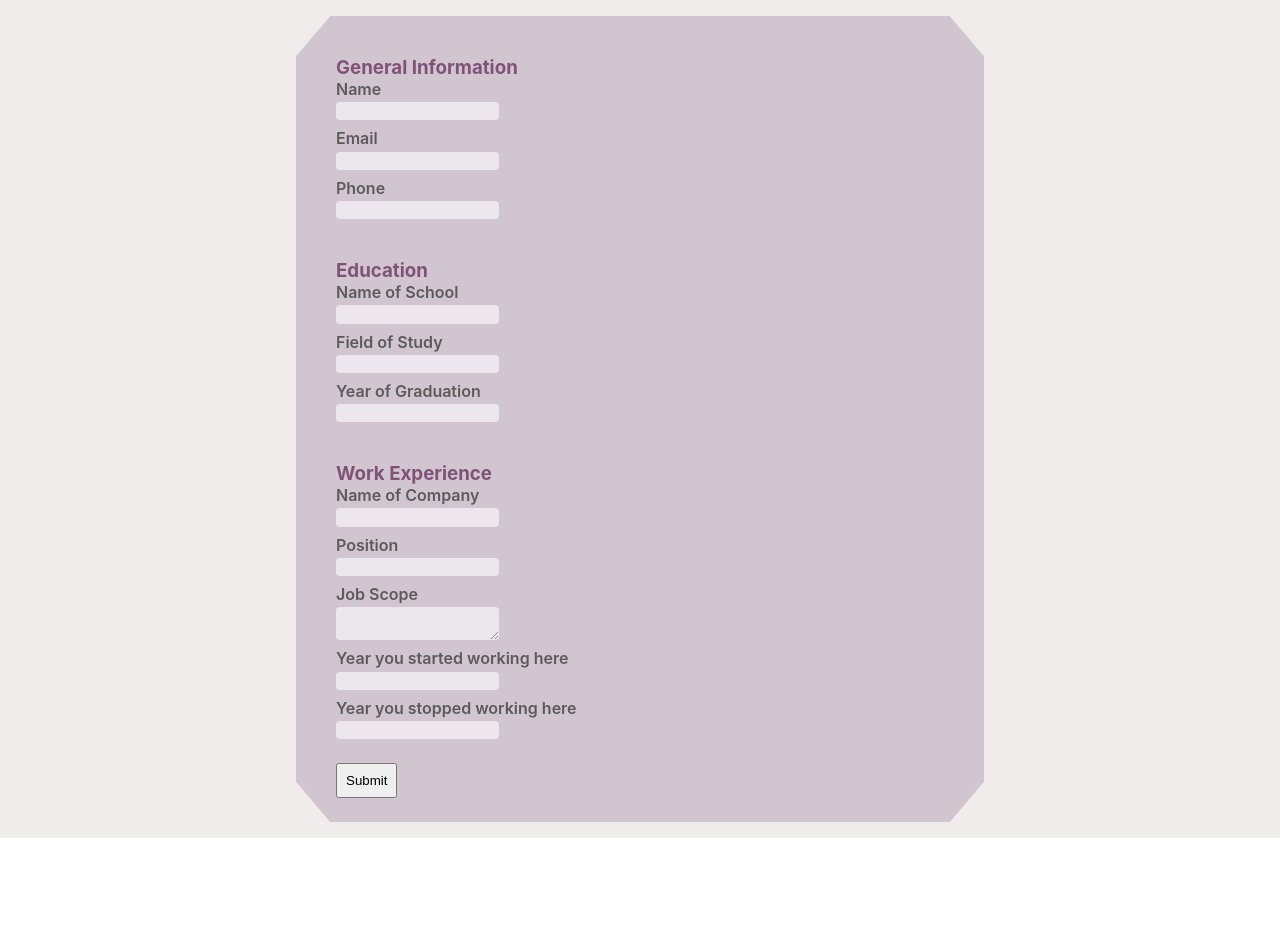
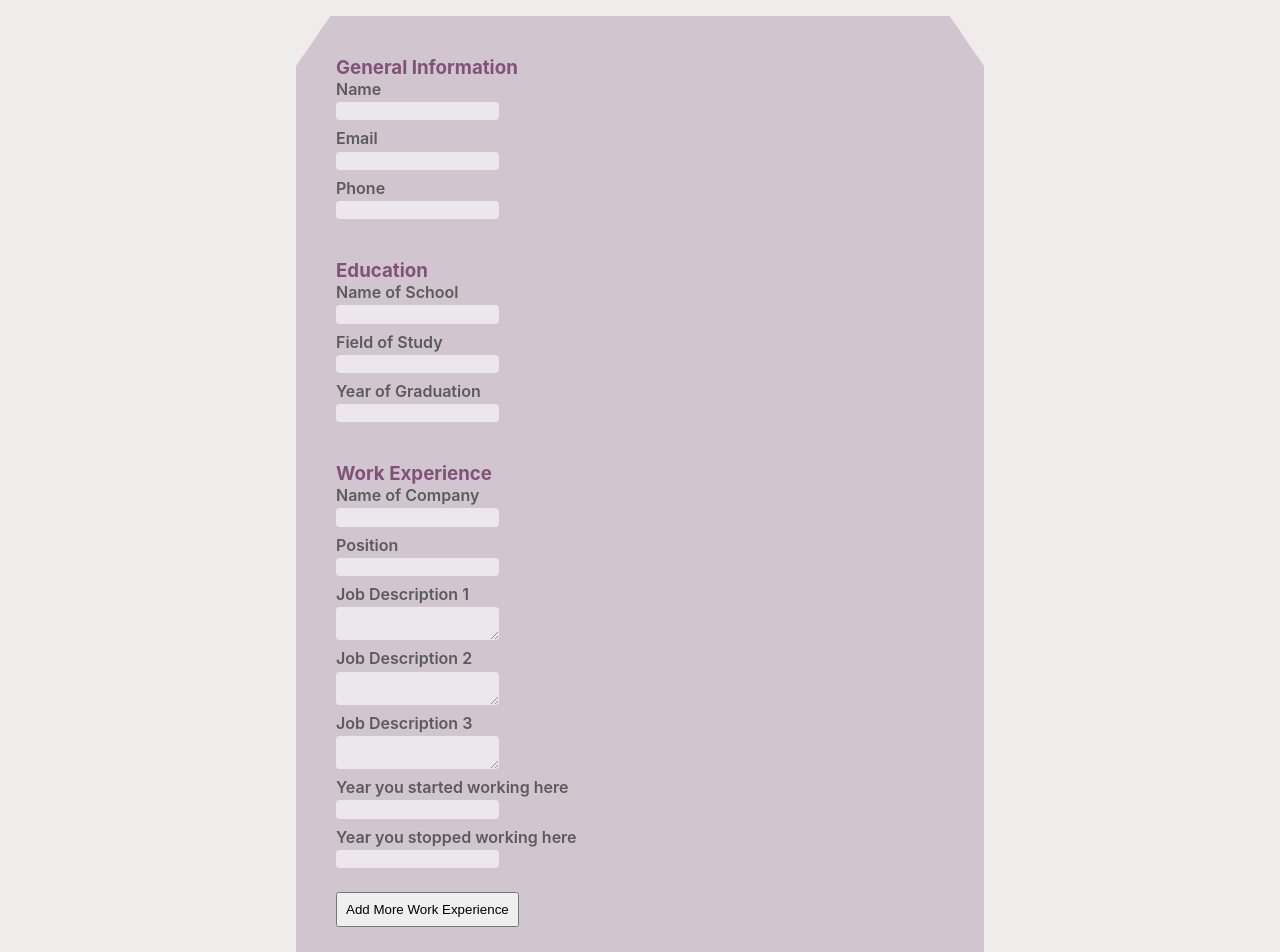
Before and after one commit to viiiofpentacles/cv-form, a React (Create React App) app: page / in a window 1280 px wide. Shown: the top 952 px of the page. Before the commit the page ends 838 px from the top, so only its background shows below. Built offline with nearby package versions, Linux system fonts and the light colour scheme.

Commit message:
Exported work experience section

```diff
--- a/src/App.js
+++ b/src/App.js
@@ -4,6 +4,7 @@ import React, { Component } from "react";
 import GeneralInfo from "./components/GeneralInfo";
 import Education from "./components/Education";
 import Work from "./components/Work";
+import Workexp from "./components/Workexp";
 
 class App extends Component {
   constructor() {
@@ -22,10 +23,20 @@ class App extends Component {
         gradYear: '',
         company: '',
         position: '',
-        jobScope: '',
+        jobScope1: '',
+        jobScope2: '',
+        jobScope3: '',
         yearStart: '',
         yearEnd: '',
-    }
+        company2Hidden: true,
+        company2: '',
+        position2: '',
+        jobScope12: '',
+        jobScope22: '',
+        jobScope32: '',
+        yearStart2: '',
+        yearEnd2: ''
+        }
   }
 
   onSubmitTask(e) {
@@ -90,28 +101,9 @@ class App extends Component {
       </div>
       <div className='work-section'>
       <h3>Work Experience</h3>
-                <label>
-                Name of Company
-                <input name = 'company' type = 'text' value = {this.state.company} onChange = {this.handleChange} required/>
-                </label>
-                <label>
-                Position
-                <input name = 'position' type = 'text' value = {this.state.position} onChange = {this.handleChange} required/>
-                </label>
-                <label>
-                Job Scope
-                <textarea name = 'jobScope' value = {this.state.jobScope} onChange = {this.handleChange} required/>
-                </label>
-                <label>
-                Year you started working here
-                <input name = 'yearStart' type= 'tel' value = {this.state.yearStart} onChange = {this.handleChange} required/>
-                </label>
-                <label>
-                Year you stopped working here
-                <input name = 'yearEnd' type= 'tel' value = {this.state.yearEnd} onChange = {this.handleChange} />
-                </label>
+      <Workexp info= {this.state} handleChange = {this.handleChange} />
       </div>
-        <button className='submit-button'>Submit</button>
+      <button className='submit-button'>Submit</button>
       </form>
       <button className='edit-button' hidden = {true}  onClick={this.editButtonTask}>Edit</button>
       <div className='generated-form' hidden = {true}>
@@ -124,4 +116,5 @@ class App extends Component {
   }
 }
 
+
 export default App;
--- a/src/components/Education.js
+++ b/src/components/Education.js
@@ -1,5 +1,4 @@
 import React from "react";
-import "../styles/education.css";
 
 const Education = (props) => {
     const { info } = props;
--- a/src/components/Work.js
+++ b/src/components/Work.js
@@ -1,20 +1,37 @@
 import React from "react";
-import "../styles/work.css";
 
 const Work = (props) => {
     const { info } = props;
 
         return (
            <div className="generated-work-section" >
-               <h3 className="generated-edn">Work Experience</h3>
+               <h3 className="generated-work">Work Experience</h3>
+               <div className="company1-details">
                <div className="work-years">
                <div className="generated-company">{info.company}</div>
                <div>{info.yearStart} - {info.yearEnd}</div>
                </div>
                <div className="generated-pos">{info.position}</div>
                <ul>
-                   <li>{info.jobScope}</li>
+                   <li>{info.jobScope1}</li>
+                   <li>{info.jobScope2}</li>
+                   <li>{info.jobScope3}</li>
                 </ul>
+                </div>
+                {info.company2 !== '' &&
+                <div className="company2-details">
+               <div className="work-years">
+               <div className="generated-company2">{info.company2}</div>
+               <div>{info.yearStart2} - {info.yearEnd2}</div>
+               </div>
+               <div className="generated-pos">{info.position2}</div>
+               <ul>
+                   <li>{info.jobScope12}</li>
+                   <li>{info.jobScope22}</li>
+                   <li>{info.jobScope32}</li>
+                </ul>
+                </div>
+                }
            </div>
         );
 
--- /dev/null
+++ b/src/components/Workexp.js
@@ -0,0 +1,89 @@
+import React, { Component } from "react";
+
+class Workexp extends Component {
+    constructor() {
+        super();
+
+        this.addMoreButtonTask = this.addMoreButtonTask.bind(this);
+    }
+
+    addMoreButtonTask (e) {
+        e.preventDefault();
+        const secondJob= document.querySelector('.company2');
+        if (secondJob.hidden === true) {
+            secondJob.hidden = false;
+        } else {
+            secondJob.hidden = true;
+        }
+    }
+
+
+render() {
+    return(
+        <div>
+      <div className="company1">
+                <label>
+                Name of Company
+                <input name = 'company' type = 'text' value = {this.props.info.company} onChange = {this.props.handleChange} required/>
+                </label>
+                <label>
+                Position
+                <input name = 'position' type = 'text' value = {this.props.info.position} onChange = {this.props.handleChange} required/>
+                </label>
+                <label>
+                Job Description 1
+                <textarea name = 'jobScope1' value = {this.props.info.jobScope1} onChange = {this.props.handleChange} required/>
+                </label>
+                <label>
+                Job Description 2
+                <textarea name = 'jobScope2' value = {this.props.info.jobScope2} onChange = {this.props.handleChange} required/>
+                </label>
+                <label>
+                Job Description 3
+                <textarea name = 'jobScope3' value = {this.props.info.jobScope3} onChange = {this.props.handleChange} required/>
+                </label>
+                <label>
+                Year you started working here
+                <input name = 'yearStart' type= 'tel' value = {this.props.info.yearStart} onChange = {this.props.handleChange} required/>
+                </label>
+                <label>
+                Year you stopped working here
+                <input name = 'yearEnd' type= 'tel' value = {this.props.info.yearEnd} onChange = {this.props.handleChange} />
+                </label>
+        </div>
+        <button className="add-more" onClick={this.addMoreButtonTask}>Add More Work Experience</button>
+        <div className="company2" hidden = {true}>
+                <label>
+                Name of Second Company
+                <input name = 'company2' type = 'text' value = {this.props.info.company2} onChange = {this.props.handleChange} />
+                </label>
+                <label>
+                Position
+                <input name = 'position2' type = 'text' value = {this.props.info.position2} onChange = {this.props.handleChange} />
+                </label>
+                <label>
+                Job Description 1
+                <textarea name = 'jobScope12' value = {this.props.info.jobScope12} onChange = {this.props.handleChange} />
+                </label>
+                <label>
+                Job Description 2
+                <textarea name = 'jobScope22' value = {this.props.info.jobScope22} onChange = {this.props.handleChange} />
+                </label>
+                <label>
+                Job Description 3
+                <textarea name = 'jobScope32' value = {this.props.info.jobScope32} onChange = {this.props.handleChange} />
+                </label>
+                <label>
+                Year you started working here
+                <input name = 'yearStart2' type= 'tel' value = {this.props.info.yearStart2} onChange = {this.props.handleChange} />
+                </label>
+                <label>
+                Year you stopped working here
+                <input name = 'yearEnd2' type= 'tel' value = {this.props.info.yearEnd2} onChange = {this.props.handleChange} />
+                </label>
+        </div>
+        </div>
+    )}
+}
+
+export default Workexp;
--- a/src/styles/App.css
+++ b/src/styles/App.css
@@ -72,9 +72,20 @@ textarea:focus {
   flex-direction: column;
 }
 
-.edit-button,
 .submit-button {
   margin-left: 1rem;
   padding: 0.5rem;
   cursor: pointer;
 }
+
+.edit-button,
+.add-more {
+  margin-top: 1rem;
+  padding: 0.5rem;
+  cursor: pointer;
+}
+
+.add-more {
+  display: block;
+  margin-bottom: 1rem;
+}
--- a/src/styles/education.css
+++ /dev/null
@@ -1,17 +0,0 @@
-.generated-edn {
-    text-align: center;
-}
-
-.school-year {
-    display: flex;
-    justify-content: space-between;
-}
-
-.generated-field {
-    font-size: 0.8rem;
-}
-
-.generated-edn-section {
-    border-bottom: 1.5px solid rgb(143, 134, 132);
-    padding: 0.8rem;
-}
--- a/src/styles/generatedform.css
+++ b/src/styles/generatedform.css
@@ -1,3 +1,48 @@
 .generated-form {
     width: 60%;
+    background-color: rgb(255, 255, 255);
+    margin: 2rem;
+    padding: 3rem;
 }
+
+.generated-form h3 {
+    color: black;
+    text-align: center;
+    padding-bottom: 0.5rem;
+    font-size: 1.3rem;
+    font-weight: 550;
+}
+
+.school-year,
+.work-years {
+    display: flex;
+    justify-content: space-between;
+}
+
+.generated-field,
+.generated-pos {
+    font-size: 0.8rem;
+}
+
+.generated-edn-section {
+    border-bottom: 1.5px solid rgb(143, 134, 132);
+    padding: 0.8rem;
+}
+
+.generated-work-section {
+    padding: 0.8rem;
+}
+
+.generated-school,
+.generated-company {
+    font-size: 1.2rem;
+}
+
+li {
+    font-size: 0.9rem;
+}
+
+.company1-details,
+.comapny2-details {
+    padding-bottom: 1rem;
+}
--- a/src/styles/work.css
+++ /dev/null
@@ -1,8 +0,0 @@
-.work-years {
-    display: flex;
-    justify-content: space-between;
-}
-
-.generated-pos {
-    font-size: 0.8rem;
-}
```
